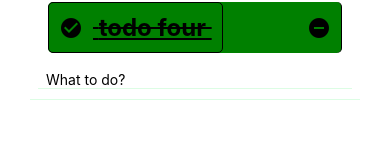
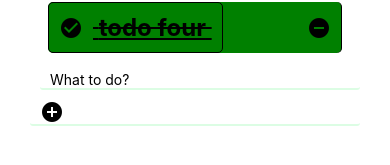
Before and after one commit to ran-shoshani/toDoAPP, a React Native app: screen / in a window 390 px wide. Shown: the part 247-412 px from the top of the page. Built offline with nearby package versions, Linux system fonts and the light colour scheme.

Commit message:
fifth commit

```diff
--- a/App.js
+++ b/App.js
@@ -1,5 +1,5 @@
-import React, { useState } from  'react';
-import { StyleSheet, Text, View ,FlatList , SafeAreaView } from 'react-native';
+import React, { useState } from 'react';
+import { StyleSheet, Text, View, FlatList, SafeAreaView } from 'react-native';
 import TodoItem from './components/TodoItem';
 import AddTodo from './components/AddTodo';
 
@@ -11,7 +11,7 @@ import AddTodo from './components/AddTodo';
 
 export default function App() {
 
-const [todos,setTodos] = useState ([
+  const [todos, setTodos] = useState([
     {
       text: 'todo one',
       id: '1',
@@ -38,7 +38,7 @@ const [todos,setTodos] = useState ([
 
 
   //function to remove a todo from the list
-const removeTodo = (id) => {
+  const removeTodoHandler = (id) => {
     //update the satate, filter the todo base on its on its id
     setTodos((todos) => {
       return todos.filter(todo => todo.id != id);
@@ -46,9 +46,21 @@ const removeTodo = (id) => {
   }
 
 
-const toggleTodo = (id) => {
+  const toggleTodoHandler = (id) => {
 
     console.log(id);
+  }
+
+
+  const addTodoHandler = (textInput) => {
+    const todo = {
+      text: textInput,
+      id: (new Date().getTime.toString()),
+      completed: false
+    }
+
+    setTodos(todos.concat(todo));
+    console.log(todos);
   }
 
 
@@ -65,15 +77,15 @@ const toggleTodo = (id) => {
 
           <FlatList
             data={todos}
-          renderItem = {( {item} ) => (
-            <TodoItem item={item} removeTodo={removeTodo} toggleTodo={toggleTodo}/>
+            renderItem={({ item }) => (
+              <TodoItem item={item} removeTodoHandler={removeTodoHandler} toggleTodoHandler={toggleTodoHandler} />
             )}
-            keyExtractor={(item) =>item.id}
+            keyExtractor={(item) => item.id}
           />
         </View>
 
         {/* create task button  */}
-            <AddTodo/>
+        <AddTodo addTodoHandler={addTodoHandler} />
       </View>
 
     </SafeAreaView>
--- a/components/AddTodo.js
+++ b/components/AddTodo.js
@@ -1,8 +1,9 @@
 import React, { useState } from 'react';
-import { StyleSheet, View, Text, TextInput, Button } from 'react-native';
+import { StyleSheet, View, Text, TextInput, TouchableOpacity, TextInputComponent } from 'react-native';
+import { MaterialIcons } from '@expo/vector-icons';
 
 
-export default function AddTodo() {
+export default function AddTodo({ addTodoHandler }) {
 
 
     const [textInput, setTextInput] = useState('');
@@ -19,6 +20,9 @@ export default function AddTodo() {
                 clearTextOnFocus
                 onChangeText={textInputHandler}
             />
+            <TouchableOpacity onPress={() => addTodoHandler(textInput)}>
+                <MaterialIcons name="add-circle" size={24} color="black" />
+            </TouchableOpacity>
         </View>
     )
 }
@@ -32,8 +36,12 @@ const styles = StyleSheet.create({
     },
     textInput: {
         marginBottom: 10,
-        paddingHorizontal: 8,
-        borderBottomWidth: 1,
+        paddingLeft: 10,
+
+
+        borderBottomWidth: 2,
+        borderBottomLeftRadius: 3,
+        borderBottomRightRadius: 3,
         borderBottomColor: '#DCFDE4',
     },
 
--- a/components/TodoItem.js
+++ b/components/TodoItem.js
@@ -4,14 +4,14 @@ import { MaterialIcons } from '@expo/vector-icons';
 
 
 
-export default function TodoItem ({ item , removeTodo , toggleTodo }) {
+export default function TodoItem ({ item , removeTodoHandler , toggleTodoHandler }) {
 
 const [isCompleted, setIsCompleted] = useState(item.completed);
 
 return(
     <View style={styles.todoItem}>
         { /* checkbox icon */}
-        <TouchableOpacity onPress={() => toggleTodo(item.id)}>
+        <TouchableOpacity onPress={() => toggleTodoHandler(item.id)}>
             {/* checkbox icon */}
             <View style={styles.todoRow}>
                 {/* ternary operator */}
@@ -23,7 +23,7 @@ return(
 
         </TouchableOpacity>
         {/* { deletebutton} */}
-        <TouchableOpacity onPress={() => removeTodo(item.id)}>
+        <TouchableOpacity onPress={() => removeTodoHandler(item.id)}>
             <View style={styles.deleteIcon}>
 
                    {/* ternary operator */}
```
Lines whose indentation alone changed are shown as unchanged.
